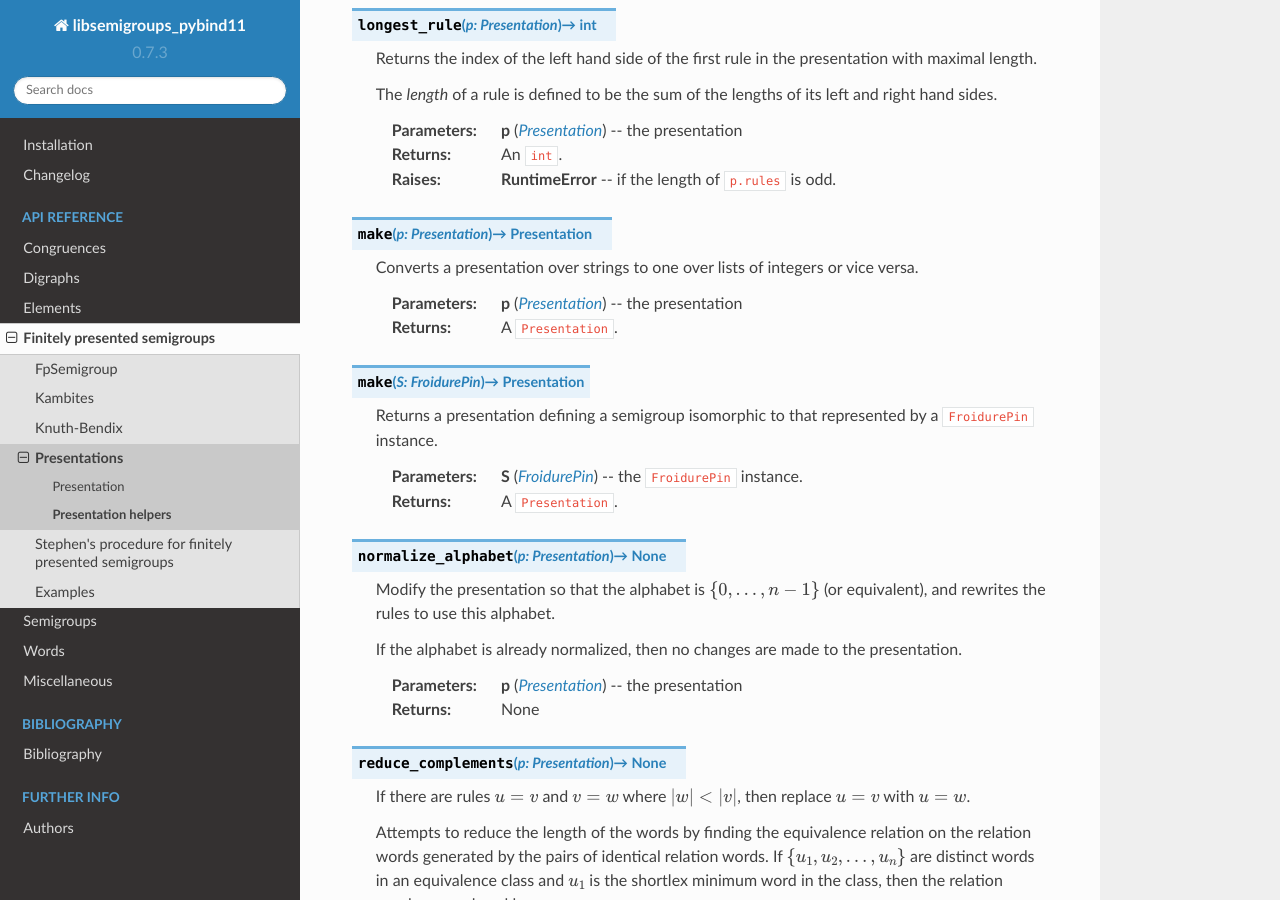
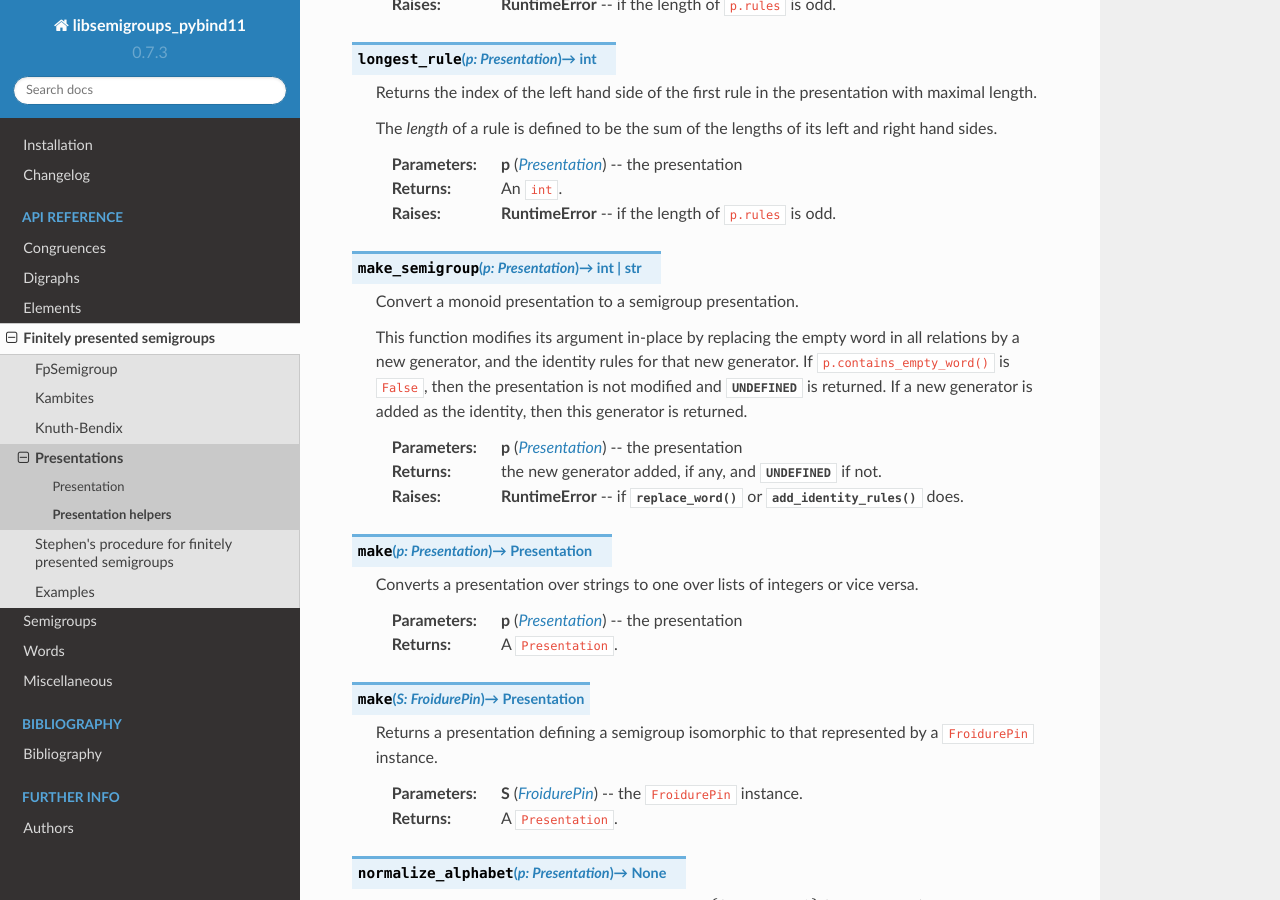
Before and after one commit to libsemigroups/libsemigroups_pybind11, a Sphinx documentation site: the page built from docs/source/presentations/present-helpers.rst, in a window 1280 px wide and 900 px high, scrolled down 6186 px. Built offline with Sphinx 7.4.7 and the Read the Docs theme 2.0.0, drawn with Linux system fonts in a browser that asks for light colours; pages that are not in the unit, such as notebooks, are missing from menus; some of the changed text lies outside the part shown.

Commit message:
present: add support for make_semigroup

```diff
--- a/docs/source/presentations/present-helpers.rst
+++ b/docs/source/presentations/present-helpers.rst
@@ -68,6 +68,9 @@ Contents
 
    * - :py:func:`longest_rule`
      - Return the index of the left hand side of the longest rule.
+
+   * - :py:func:`make_semigroup`
+     - Convert a monoid presentation to a semigroup presentation.
 
    * - :py:func:`make`
      - Make a presentation from another type of presentation or a
@@ -435,6 +438,26 @@ Full API
    :raises RuntimeError: if the length of ``p.rules`` is odd.
 
 
+.. py:function:: make_semigroup(p: Presentation) -> Union[int, str]
+
+   Convert a monoid presentation to a semigroup presentation.
+
+   This function modifies its argument in-place by replacing the empty word in
+   all relations by a new generator, and the identity rules for that new
+   generator. If ``p.contains_empty_word()`` is ``False``, then the
+   presentation is not modified and :py:class:`UNDEFINED` is returned. If a new
+   generator is added as the identity, then this generator is returned.
+
+   :param p:  the presentation
+   :type p: Presentation
+
+   :returns:
+     the new generator added, if any, and :py:class:`UNDEFINED` if not.
+
+   :raises RuntimeError:
+     if :py:func:`replace_word` or :py:func:`add_identity_rules` does.
+
+
 .. py:function:: make(p: Presentation) -> Presentation
 
    Converts a presentation over strings to one over lists of integers or vice
```
Also changed, not shown: 3 other files.
